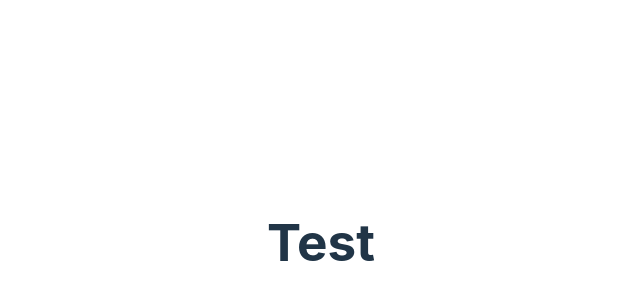
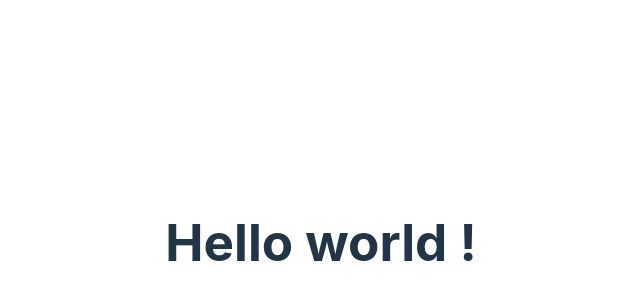
Before and after one commit to gkarm/weatherplus, a React (Vite) app: page / in a window 1280 px wide. Shown: the part 158-458 px from the top of the page, without its empty margins (319-959 px from the left). Built offline with nearby package versions, Linux system fonts and the light colour scheme.

Commit message:
first commit

```diff
--- a/src/App.jsx
+++ b/src/App.jsx
@@ -4,7 +4,7 @@ import './App.css'
 function App() {
 
   return (
-    <h1> Test </h1>
+    <h1> Hello world ! </h1>
   )
 }
 
```
